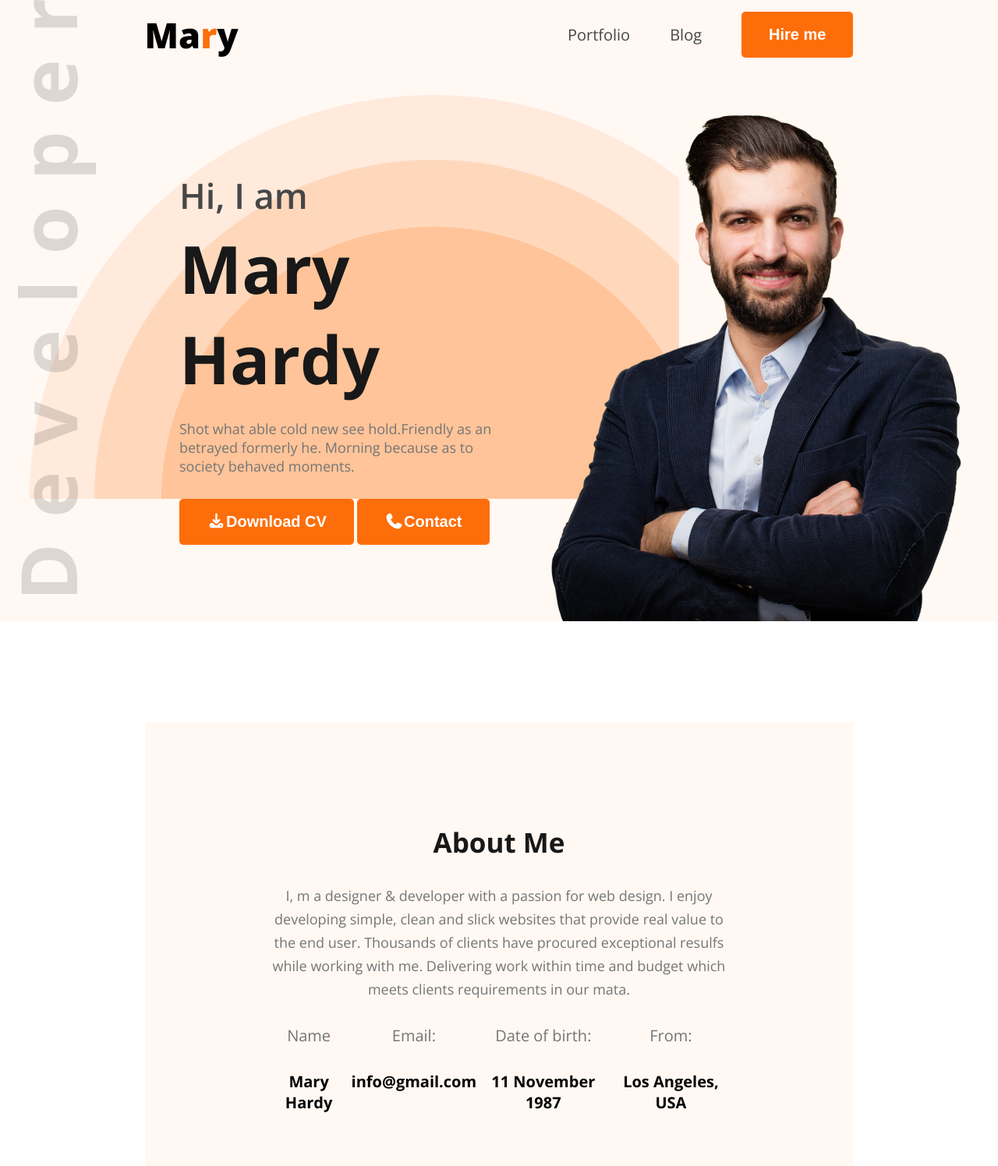
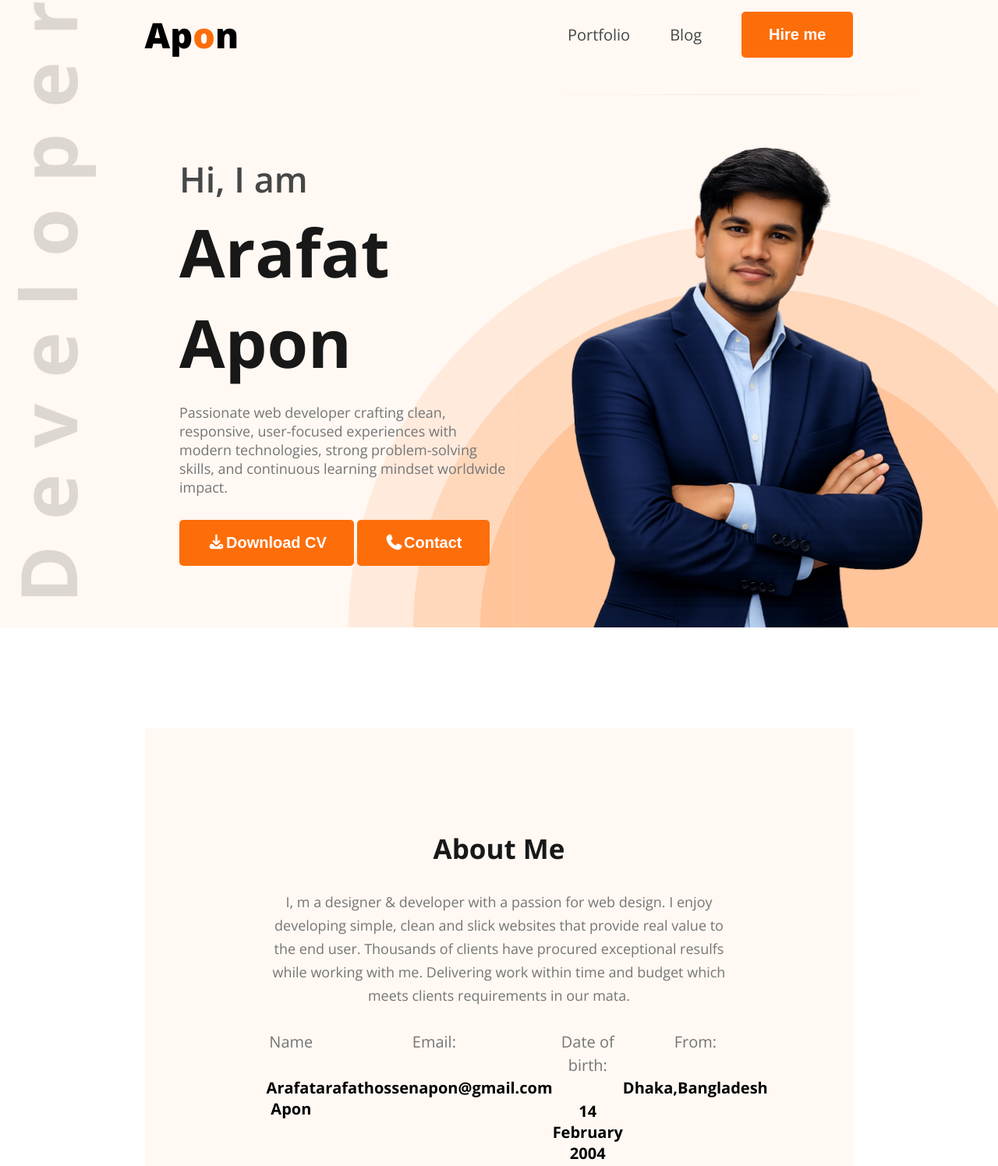
Before and after one commit to arafathossenapon/portfolio, a plain HTML site: page index.html in a window 1280 px wide. Shown: the part 36-1532 px from the top of the page at 78% size. Drawn offline with nearby package versions, Linux system fonts and the light colour scheme.

Commit message:
changed the name

```diff
--- a/index.html
+++ b/index.html
@@ -19,7 +19,7 @@
     <header>
         <nav>
             <div class="logo">
-                <h2>Ma<span class="color-orange">r</span>y</h2>
+                <h2>Ap<span class="color-orange">o</span>n</h2>
             </div>
             <ul class="menu">
                 <li><a href="">Portfolio</a></li>
@@ -31,8 +31,8 @@
         <section id="banner">
             <div class="banner-content">
                 <h2>Hi, I  am</h2>
-                <h1>Mary Hardy</h1>
-                <p>Shot what able cold new see hold.Friendly as an betrayed formerly he. Morning because as to society behaved moments.</p>
+                <h1>Arafat Apon</h1>
+                <p>Passionate web developer crafting clean, responsive, user-focused experiences with modern technologies, strong problem-solving skills, and continuous learning mindset worldwide impact.</p>
 
                 <div>
                     <button class="btn"><i class="fa-solid fa-download"></i>Download CV</button>
@@ -40,7 +40,7 @@
                 </div>
             </div>
             <div class="banner-image">
-                <img src="images/hardy.png" alt="">
+                <img src="images/Apon GPT.png" alt="">
             </div>
 
         </section>
@@ -56,19 +56,19 @@
             <div class="about-info">
                 <div class="info-card">
                     <p>Name</p>
-                    <h4>Mary Hardy</h4>
+                    <h4>Arafat Apon</h4>
                 </div>
                 <div class="info-card">
                     <p>Email:</p>
-                    <h4>info@gmail.com</h4>
+                    <h4>arafathossenapon@gmail.com</h4>
                 </div>
                 <div class="info-card">
                     <p>Date of birth:</p>
-                    <h4>11 November 1987</h4>
+                    <h4>14 February 2004</h4>
                 </div>
                 <div class="info-card">
                     <p>From:</p>
-                    <h4>Los Angeles, USA</h4>
+                    <h4>Dhaka,Bangladesh</h4>
                 </div>
             </div>
 
--- a/styles/portfolio.css
+++ b/styles/portfolio.css
@@ -68,7 +68,7 @@ body{
 header{
     background-color: #FFF8F3;
     background: url(../images/developer.png),url(../images/header_bg.png),#FFF8F3;
-    background-position:23px,38px ;
+    background-position:23px,right bottom ;
     background-repeat: no-repeat;
     padding-top: 50px;
 
```
Also changed, not shown: images/Apon GPT.png (added), images/ChatGPT Image Feb 5, 2026, 08_16_10 PM.png (added).
